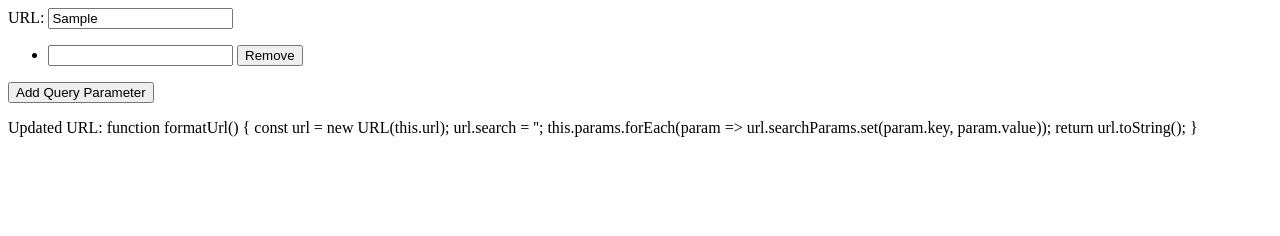
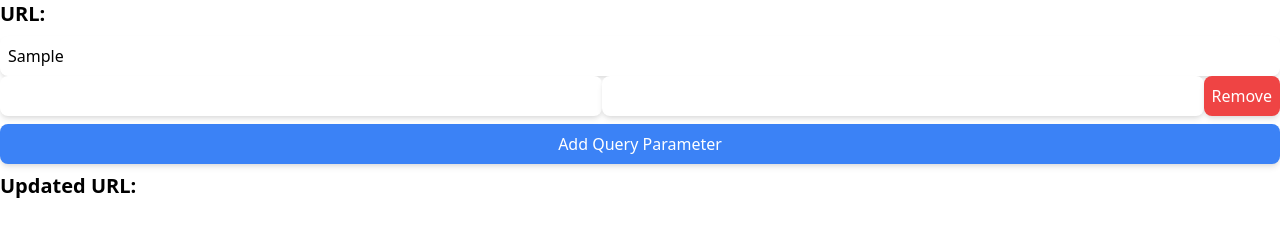
Before and after one commit to urbandictionary/urleditor, a plain HTML site: page index.html in a window 1280 px wide. Both pictures are taken after typing "Sample" into the empty fields and a click on the button "Add Query Parameter". Drawn offline with nearby package versions, Linux system fonts and the light colour scheme.

Commit message:
getting closer

```diff
--- a/index.html
+++ b/index.html
@@ -1,55 +1,54 @@
 <!DOCTYPE html>
 <html>
+
 <head>
   <meta charset="utf-8">
   <title>Query Parameter Manager</title>
+  <link href="https://cdn.jsdelivr.net/npm/tailwindcss@2.0.1/dist/tailwind.min.css" rel="stylesheet">
   <script src="https://cdn.jsdelivr.net/gh/alpinejs/alpine@v2.x.x/dist/alpine.js" defer></script>
 </head>
+
 <body>
-    <div x-data="{ url: '', params: [] }">
-      <!-- Input for pasting in a URL -->
-      <label for="url-input">URL:</label>
-      <input id="url-input" type="text" x-model="url" @input="parseParams">
-
-      <!-- Display the list of query parameters -->
-      <ul>
+  <div x-data="app">
+    <label for="url-input" class="block text-xl font-bold mb-2">URL:</label>
+    <input id="url-input" type="text" x-model="url" @input="parseParams" class="block w-full p-2 rounded-lg shadow-md">
+    <ul class="list-inside list-disc">
       <template x-for="param in params" :key="param.key">
-          <li>
-            <!-- Display the key and value of the query parameter -->
-            <span x-text="param.key"></span>
-            <input type="text" x-model="param.value">
-
-            <!-- Add a button to remove the query parameter -->
-            <button @click="params = params.filter(p => p.key !== param.key)">
+        <li class="flex items-center mb-2">
+          <input type="text" x-model="param.key" class="flex-1 p-2 rounded-lg shadow-md">
+          <input type="text" x-model="param.value" class="flex-1 p-2 rounded-lg shadow-md">
+          <button @click="params = params.filter(p => p.key !== param.key)"
+            class="p-2 rounded-lg shadow-md bg-red-500 text-white">
             Remove
           </button>
         </li>
       </template>
     </ul>
-
-      <!-- Add a button to add a new query parameter -->
-      <button @click="params.push({ key: '', value: '' })">
+    <button @click="params.push({ key: '', value: '' })"
+      class="block w-full p-2 rounded-lg shadow-md bg-blue-500 text-white mb-2">
       Add Query Parameter
     </button>
-
-      <!-- Display the updated URL in real-time -->
-      <p>Updated URL: <span x-text="formatUrl"></span></p>
+    <p class="text-xl font-bold mb-2">Updated URL:</p>
+    <p class="text-xl font-bold" x-bind:text="formattedUrl"></p>
   </div>
-
   <script>
-      // Parse the query parameters from the URL
-      function parseParams() {
+    const app = {
+      url: '',
+      params: [],
+      formattedUrl: '',
+      parseParams() {
         const url = new URL(this.url);
         this.params = [...url.searchParams.entries()].map(([key, value]) => ({ key, value }));
-      }
-
-      // Format the URL with the updated query parameters
-      function formatUrl() {
+        this.formattedUrl = this.formatUrl();
+      },
+      formatUrl() {
         const url = new URL(this.url);
         url.search = '';
         this.params.forEach(param => url.searchParams.set(param.key, param.value));
         return url.toString();
       }
+    };
   </script>
 </body>
+
 </html>
```
Lines whose indentation alone changed are shown as unchanged.
